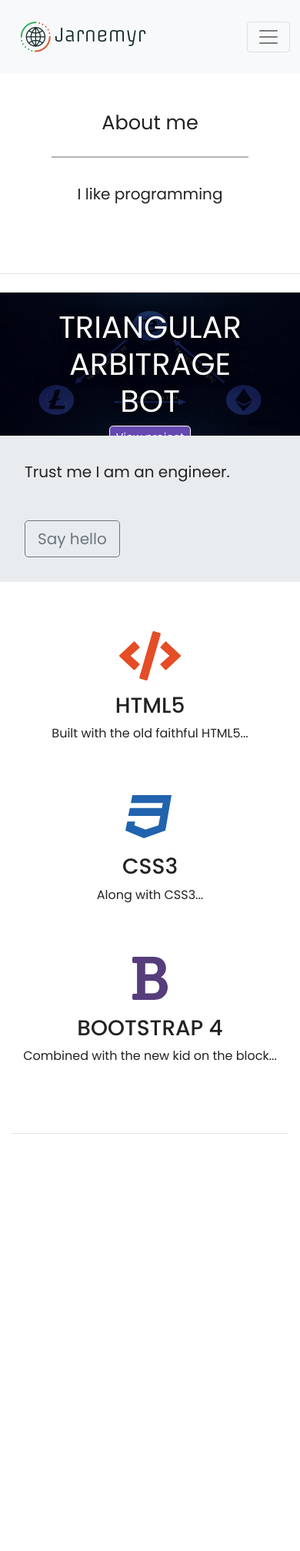
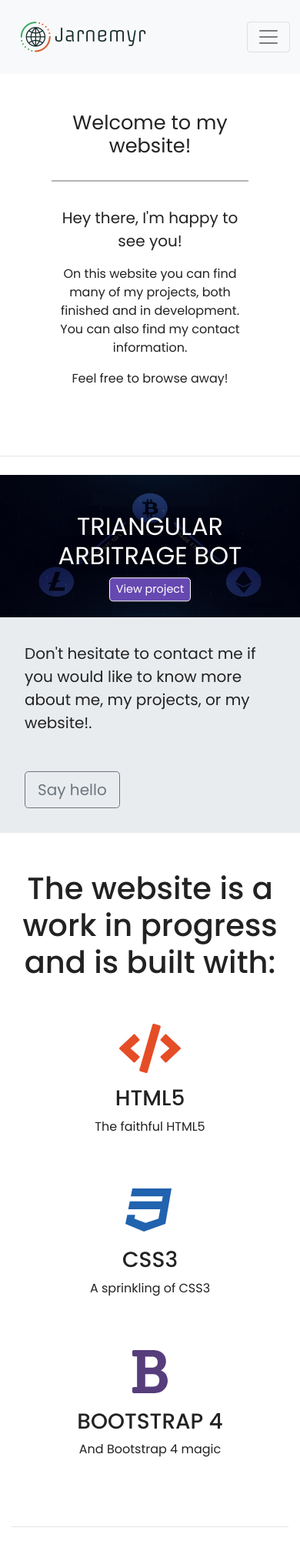
Before and after one commit to pontuscode/jarnemyr.com_2.0, a Flask app: page / in a window 390 px wide. Shown: the top 2015 px of the page at 77% size. Run offline with Flask 2, Linux system fonts and the light colour scheme; some libraries are stand-ins or nearby versions.

Commit message:
Polished index and projects

```diff
--- a/static/style.css
+++ b/static/style.css
@@ -59,7 +59,7 @@ html, body {
 }
 
 .carousel-caption h1 {
-  font-size:500%;
+  font-size:400%;
   text-transform: uppercase;
   text-shadow: 1px 1px 15px black;
 }
@@ -185,7 +185,12 @@ hr.light-100 {
 
 /*---Media Queries --*/
 @media (max-width: 992px) {
-
+  .carousel-caption {
+    top:30%;
+  }
+  .carousel-caption h1 {
+    font-size:400%;
+  }
 }
 
 @media (max-width: 768px) {
@@ -194,9 +199,11 @@ hr.light-100 {
   }
 
   .carousel-caption h1 {
-    font-size:350%;
+    font-size:300%;
   }
-
+  .carousel-indicators{
+    display: flex;
+  }
   .carousel-caption h3 {
     font-size:140%;
     font-weight:400;
@@ -213,11 +220,12 @@ hr.light-100 {
 
 @media (max-width: 576px) {
   .carousel-caption {
-    top:30%;
+    top: 40%;
   }
 
   .carousel-caption h1 {
-    font-size:250%;
+
+    font-size:200%;
   }
 
   .carousel-caption h3 {
@@ -234,7 +242,6 @@ hr.light-100 {
     font-size:160%;
   }
 }
-
 /*---Firefox Bug Fix --*/
 .carousel-item {
   transition: -webkit-transform 0.5s ease;
--- a/templates/index.html
+++ b/templates/index.html
@@ -20,7 +20,7 @@
 
 		<div class="col-12">
 
-			<h1 class="display-4">About me</h1>
+			<h1 class="display-4">Welcome to my website!</h1>
 
 		</div>
 
@@ -28,7 +28,11 @@
 
 		<div class="col-12">
 
-			<p class="lead"> I like programming</p>
+			<p class="lead">Hey there, I'm happy to see you!</p>
+
+			<p>On this website you can find many of my projects, both finished and in development. You can also find my contact information. </p>
+
+			<p>Feel free to browse away!</p>
 
 		</div>
 
@@ -110,7 +114,7 @@
 		<!-- For small screens, use 12 columns. Large screens, 9 columns, etc -->
 		<div class="col-xs-12 col-sm-12 col-md-9 col-lg-9 col-xl-10">
 
-			<p class="lead">Trust me I am an engineer.</p>
+			<p class="lead">Don't hesitate to contact me if you would like to know more about me, my projects, or my website!.</p>
 
 		</div>
 
@@ -129,13 +133,19 @@
 
 	<div class="row text-center padding">
 
+		<div class="col-12">
+
+			<h1 class="display-6">The website is a work in progress and is built with:</h1>
+
+		</div>
+
 		<div class="col-xs-12 col-sm-6 col-md-4">
 
 			<i class="fas fa-code"></i>
 
 		    <h3>HTML5</h3>
 
-			<p>Built with the old faithful HTML5...</p>
+			<p>The faithful HTML5</p>
 
 		</div>
 
@@ -145,7 +155,7 @@
 
 		    <h3>CSS3</h3>
 
-			<p>Along with CSS3...</p>
+			<p>A sprinkling of CSS3</p>
 
 		</div>
 
@@ -155,7 +165,7 @@
 
 		    <h3>BOOTSTRAP 4</h3>
 
-			<p>Combined with the new kid on the block...</p>
+			<p>And Bootstrap 4 magic</p>
 
 		</div>
 	</div>
--- a/templates/projects.html
+++ b/templates/projects.html
@@ -53,7 +53,7 @@
 
 		<div class="col-md-12 col-lg-6">
 
-			<img src="/static/tutorial_stuff/img/desk.png" class="img-fluid">
+			<img src="/static/media_folder/arbitrage-image.jpg" class="img-fluid">
 
 		</div>
 
@@ -79,7 +79,7 @@
 
 		<div class="col-md-12 col-lg-6">
 
-			<img src="/static/tutorial_stuff/img/desk.png" class="img-fluid">
+			<img src="/static/media_folder/p2p-lending.jpg" class="img-fluid">
 
 		</div>
 
@@ -109,7 +109,7 @@
 
 		<div class="col-md-12 col-lg-6">
 
-			<img src="/static/tutorial_stuff/img/desk.png" class="img-fluid">
+			<img src="/static/media_folder/portfolio-image.jpg" class="img-fluid">
 
 		</div>
 
```
Also changed, not shown: templates/contact.html (+8 -0 lines).
